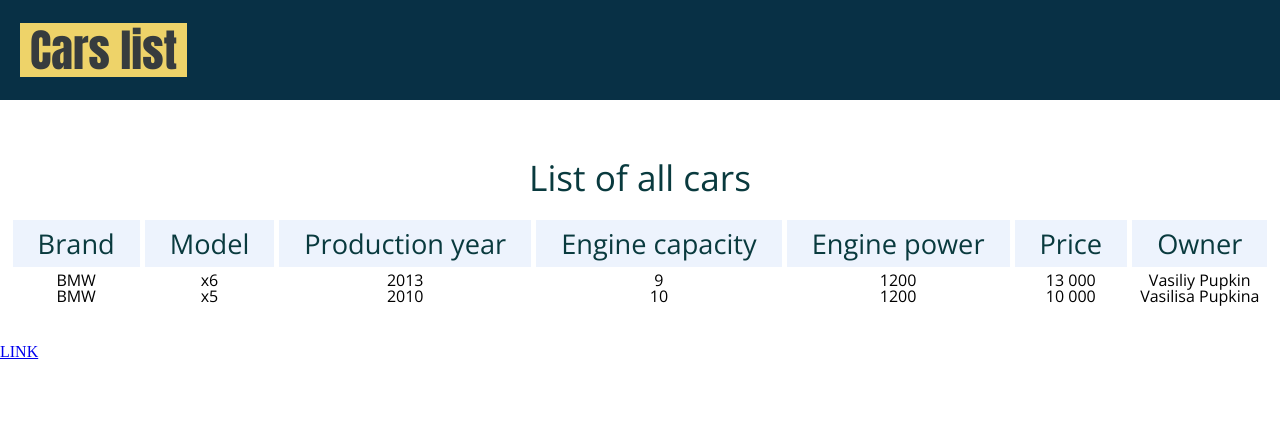
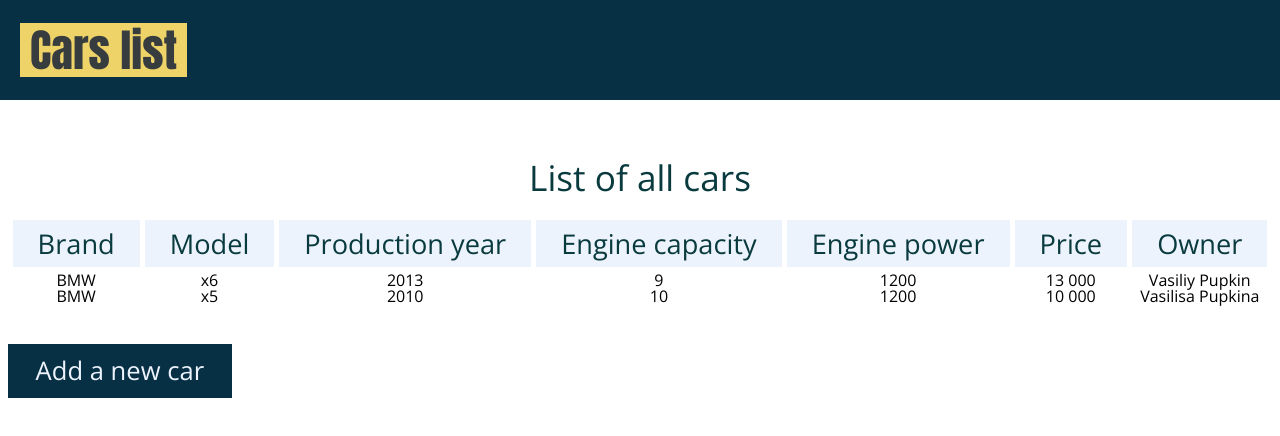
Before and after one commit to olga-arkhipenko/simple-car-list, a React (Create React App) app: page / in a window 1280 px wide. Shown: the top 436 px of the page. Built offline with nearby package versions, Linux system fonts and the light colour scheme.

Commit message:
Modified pathes.

```diff
--- a/src/containers/TableContainer.js
+++ /dev/null
@@ -1,18 +0,0 @@
-import React, { Component } from 'react';
-import { connect } from 'react-redux';
-import Table from '../components/Table';
-import tableHeadings from '../constants/tableHeadings';
-
-const mapStateToProps = (state) => ({
-    cars: state.cars
-});
-
-class TableContainer extends Component {
-    render() {
-        return (
-            <Table data={ this.props.cars } headings={ tableHeadings }/>
-        )
-    }
-}
-
-export default connect(mapStateToProps) (TableContainer);
--- a/src/pages/MainPage.jsx
+++ b/src/pages/MainPage.jsx
@@ -1,15 +1,11 @@
 import React, { Component } from 'react';
-import { Link } from 'react-router-dom';
-import TableContainer from '../containers/TableContainer'
+import EditableTableContainer from '../containers/EditableTableContainer';
 
 class MainPage extends Component {
     render() {
         return (
             <main>
-                <TableContainer/>
-                <Link to="/form">
-                LINK
-                </Link>
+                <EditableTableContainer/>
             </main>
         )
     }
```
